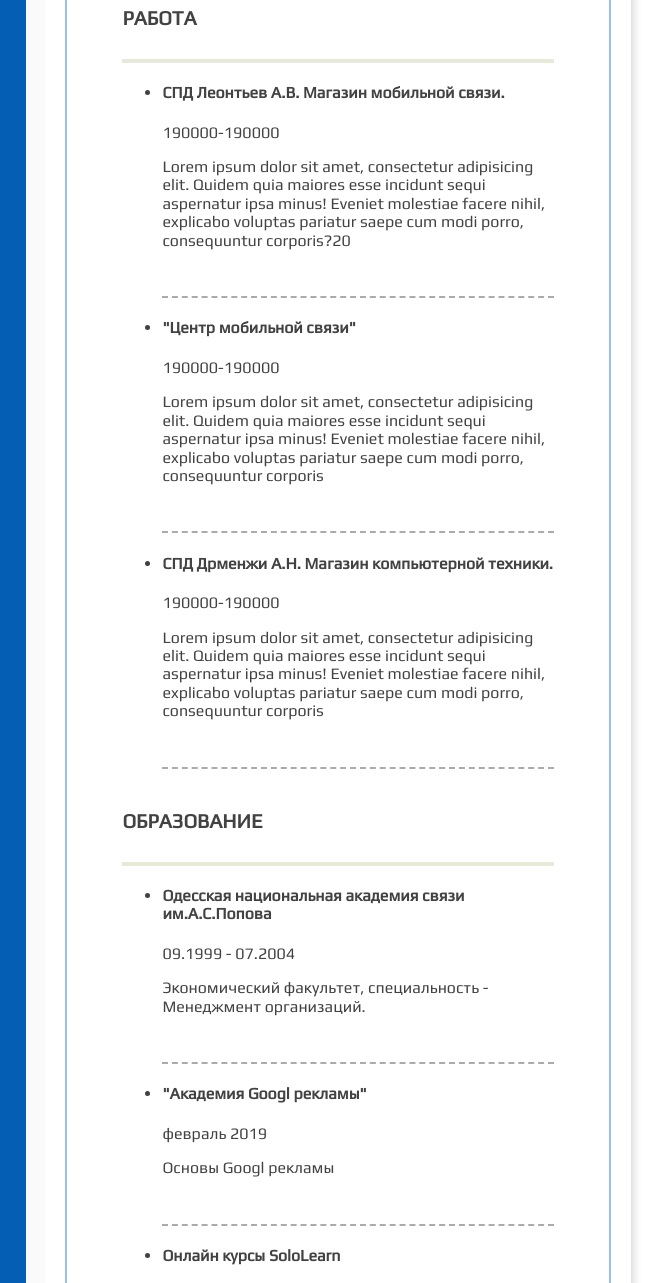
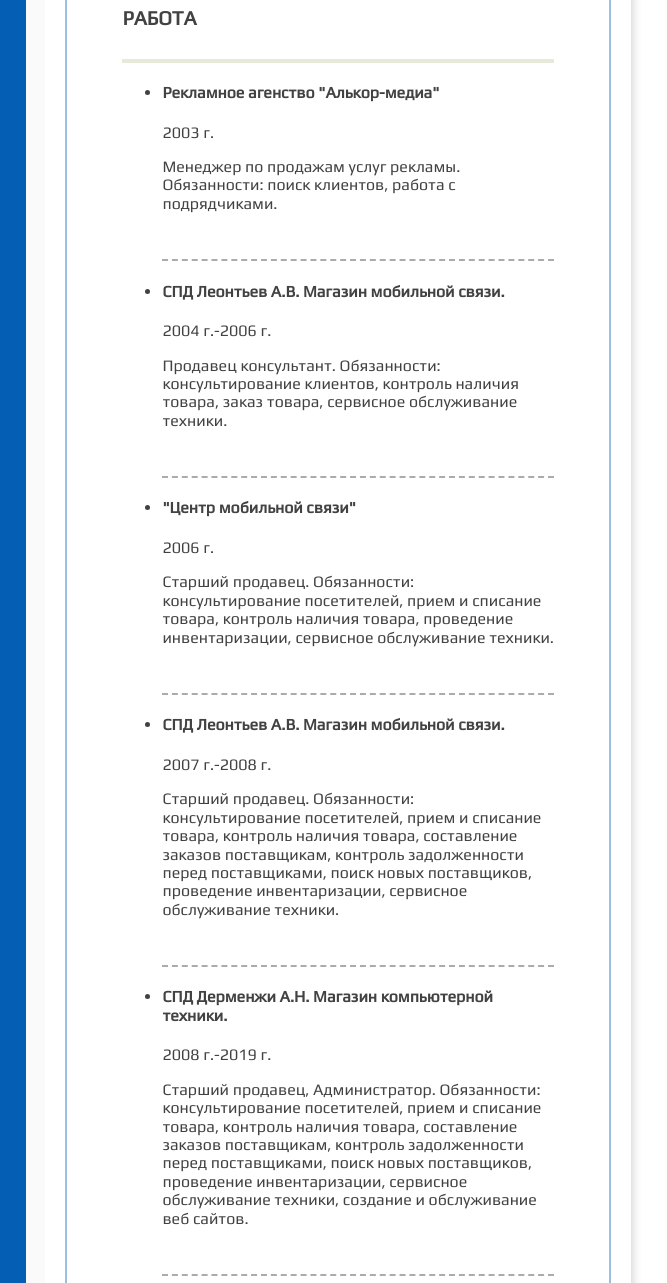
Before and after one commit to allexes/allexes.github.io, a plain HTML site: page resume/index.html in a window 1280 px wide. Shown: the part 360-1643 px from the top of the page, 489-1156 px from the left. Drawn offline with Linux system fonts and the light colour scheme.

Commit message:
Add files via upload

```diff
--- a/resume/index.html
+++ b/resume/index.html
@@ -97,19 +97,29 @@
 					<h2 class="heading heading-dark">Работа</h2>
 					<ul class="list">
 						<li class="list-item">
+							<h4 class="work-item">Рекламное агенство "Алькор-медиа"</h4>
+							<span class="date-item">2003 г.</span>
+							<p class="duties-item">Менеджер по продажам услуг рекламы. Обязанности: поиск клиентов, работа с подрядчиками.</p>
+						</li>
+						<li class="list-item">
 							<h4 class="work-item">СПД Леонтьев А.В. Магазин мобильной связи.</h4>
-							<span class="date-item">190000-190000</span>
-							<p class="duties-item">Lorem ipsum dolor sit amet, consectetur adipisicing elit. Quidem quia maiores esse incidunt sequi aspernatur ipsa minus! Eveniet molestiae facere nihil, explicabo voluptas pariatur saepe cum modi porro, consequuntur corporis?20</p>
+							<span class="date-item">2004 г.-2006 г.</span>
+							<p class="duties-item">Продавец консультант. Обязанности: консультирование клиентов, контроль наличия товара, заказ товара, сервисное обслуживание техники.</p>
 						</li>
 						<li class="list-item">
 							<h4 class="work-item">"Центр мобильной связи"</h4>
-							<span class="date-item">190000-190000</span>
-							<p class="duties-item">Lorem ipsum dolor sit amet, consectetur adipisicing elit. Quidem quia maiores esse incidunt sequi aspernatur ipsa minus! Eveniet molestiae facere nihil, explicabo voluptas pariatur saepe cum modi porro, consequuntur corporis</p>
+							<span class="date-item">2006 г.</span>
+							<p class="duties-item">Старший продавец. Обязанности: консультирование посетителей, прием и списание товара, контроль наличия товара, проведение инвентаризации, сервисное обслуживание техники.</p>
 						</li>
 						<li class="list-item">
-							<h4 class="work-item">СПД Дрменжи А.Н. Магазин компьютерной техники.</h4>
-							<span class="date-item">190000-190000</span>
-							<p class="duties-item">Lorem ipsum dolor sit amet, consectetur adipisicing elit. Quidem quia maiores esse incidunt sequi aspernatur ipsa minus! Eveniet molestiae facere nihil, explicabo voluptas pariatur saepe cum modi porro, consequuntur corporis</p>
+							<h4 class="work-item">СПД Леонтьев А.В. Магазин мобильной связи.</h4>
+							<span class="date-item">2007 г.-2008 г.</span>
+							<p class="duties-item">Старший продавец. Обязанности: консультирование посетителей, прием и списание товара, контроль наличия товара, составление заказов поставщикам, контроль задолженности перед поставщиками, поиск новых поставщиков, проведение инвентаризации, сервисное обслуживание техники.</p>
+						</li>
+						<li class="list-item">
+							<h4 class="work-item">СПД Дерменжи А.Н. Магазин компьютерной техники.</h4>
+							<span class="date-item">2008 г.-2019 г.</span>
+							<p class="duties-item">Старший продавец, Администратор. Обязанности: консультирование посетителей, прием и списание товара, контроль наличия товара, составление заказов поставщикам, контроль задолженности перед поставщиками, поиск новых поставщиков, проведение инвентаризации, сервисное обслуживание техники, создание и обслуживание веб сайтов.</p>
 						</li>
 					</ul>
 					<div class="education">
@@ -137,6 +147,11 @@
 						</li>
 						<li class="list-item">
 							<h4 class="work-item">Онлайн курсы Stepik.org</h4>
+							<span class="date-item">апрель 2019</span>
+							<p class="duties-item">Интернет маркетинг.</p>
+						</li>
+						<li class="list-item">
+							<h4 class="work-item">Онлайн курсы Stepik.org</h4>
 							<span class="date-item">декабрь 2018</span>
 							<p class="duties-item">Основы программирования на Python</p>
 						</li>
```
